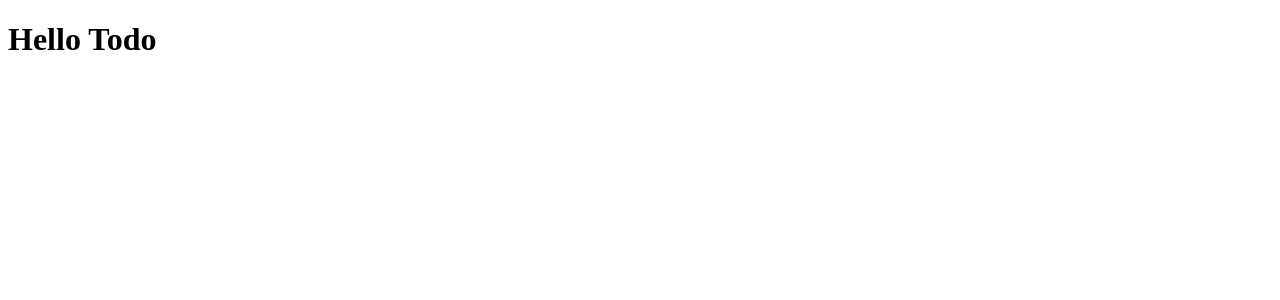
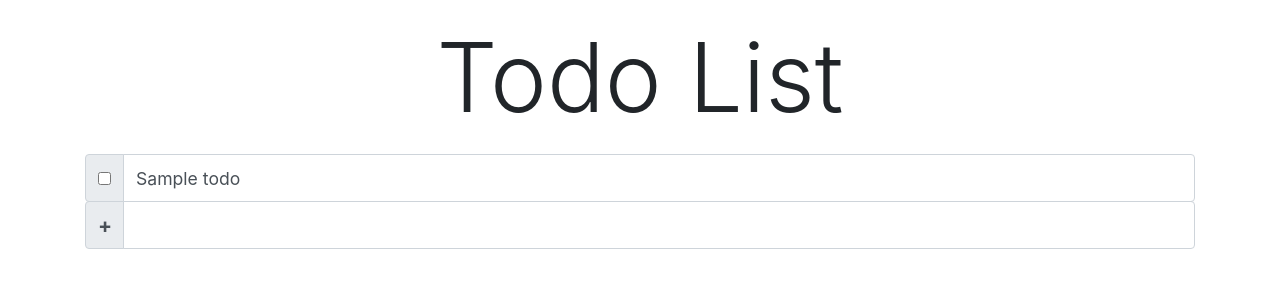
Before and after one commit to ajy720/Todo_Django, a Django app: page / in a window 1280 px wide. Shown: the top 300 px of the page. Run offline with Django 3.2, Linux system fonts and the light colour scheme; tables that the repository leaves empty hold one stand-in row (values such as "Sample post"); some libraries are stand-ins or nearby versions.

Commit message:
show list

```diff
--- a/Todo/Templates/Todo/main.html
+++ b/Todo/Templates/Todo/main.html
@@ -1,10 +1,54 @@
-<!DOCTYPE html>
-<html lang="en">
-<head>
-    <meta charset="UTF-8">
-    <title>Todo main</title>
-</head>
-<body>
-    <h1>Hello Todo</h1>
-</body>
-</html>
+{% extends 'base.html' %}
+
+{% block content %}
+    <style>
+        .main_head {
+            text-align: center;
+            margin: 20px;
+        }
+
+        .input-group {
+            margin-top: -1px;
+            height: 3rem;
+        }
+
+        .input-group > .form-control {
+            padding-top: 0;
+            height: 3rem;
+            line-height: 3rem;
+            font-size: 1.1rem;
+        }
+
+        .input-group-prepend {
+        }
+
+        .plus {
+            width: 13px;
+            font-weight: bolder;
+            font-size: 1.3rem;
+        }
+
+    </style>
+    <h1 class="main_head display-1">Todo List</h1>
+    <form action="">
+
+        {% for todo in todos %}
+            <div class="input-group">
+                <div class="input-group-prepend">
+                    <div class="input-group-text">
+                        <input type="checkbox" aria-label="Checkbox for following text input">
+                    </div>
+                </div>
+                <div class="form-control">{{ todo.title }}</div>
+            </div>
+        {% endfor %}
+        <div class="input-group">
+            <div class="input-group-prepend btn-outline-primary">
+                <div class="input-group-text btn-outline-primary">
+                    <div class="plus">+</div>
+                </div>
+            </div>
+            <input type="text" class="form-control" aria-label="Text input with checkbox">
+        </div>
+    </form>
+{% endblock %}
--- a/Todo/models.py
+++ b/Todo/models.py
@@ -1,10 +1,11 @@
 from django.db import models
 
 # Create your models here.
+
 
 class Todo(models.Model):
     title = models.CharField(max_length=50, verbose_name="제목")
     checked = models.BooleanField(verbose_name="완료 여부")
 
-    created_at = models.DateTimeField(auto_now_add=True ,verbose_name="생성 일시")
+    created_at = models.DateTimeField(auto_now_add=True, verbose_name="생성 일시")
     complete_at = models.DateTimeField(auto_now=True, verbose_name="완료 일시")
--- a/Todo/views.py
+++ b/Todo/views.py
@@ -1,5 +1,8 @@
 from django.shortcuts import render
+from .models import Todo
 
 # Create your views here.
 def main(request):
-    return render(request, 'Todo/main.html')
+    context = {"todos": Todo.objects.all()}
+
+    return render(request, "Todo/main.html", context)
--- a/Todo_Django/settings.py
+++ b/Todo_Django/settings.py
@@ -55,7 +55,7 @@ ROOT_URLCONF = 'Todo_Django.urls'
 TEMPLATES = [
     {
         'BACKEND': 'django.template.backends.django.DjangoTemplates',
-        'DIRS': [],
+        'DIRS': [os.path.join(BASE_DIR, 'Todo_Django', "templates")],
         'APP_DIRS': True,
         'OPTIONS': {
             'context_processors': [
--- /dev/null
+++ b/Todo_Django/templates/base.html
@@ -0,0 +1,24 @@
+<!DOCTYPE html>
+<html lang="en">
+<head>
+    <meta charset="UTF-8">
+    <title>Todo main</title>
+    <link rel="stylesheet" href="https://stackpath.bootstrapcdn.com/bootstrap/4.4.1/css/bootstrap.min.css"
+          integrity="sha384-Vkoo8x4CGsO3+Hhxv8T/Q5PaXtkKtu6ug5TOeNV6gBiFeWPGFN9MuhOf23Q9Ifjh" crossorigin="anonymous">
+</head>
+<body>
+<div class="container">
+    {% block content %}
+    {% endblock %}
+</div>
+<script src="https://code.jquery.com/jquery-3.4.1.slim.min.js"
+        integrity="sha384-J6qa4849blE2+poT4WnyKhv5vZF5SrPo0iEjwBvKU7imGFAV0wwj1yYfoRSJoZ+n"
+        crossorigin="anonymous"></script>
+<script src="https://cdn.jsdelivr.net/npm/popper.js@1.16.0/dist/umd/popper.min.js"
+        integrity="sha384-Q6E9RHvbIyZFJoft+2mJbHaEWldlvI9IOYy5n3zV9zzTtmI3UksdQRVvoxMfooAo"
+        crossorigin="anonymous"></script>
+<script src="https://stackpath.bootstrapcdn.com/bootstrap/4.4.1/js/bootstrap.min.js"
+        integrity="sha384-wfSDF2E50Y2D1uUdj0O3uMBJnjuUD4Ih7YwaYd1iqfktj0Uod8GCExl3Og8ifwB6"
+        crossorigin="anonymous"></script>
+</body>
+</html>
```
